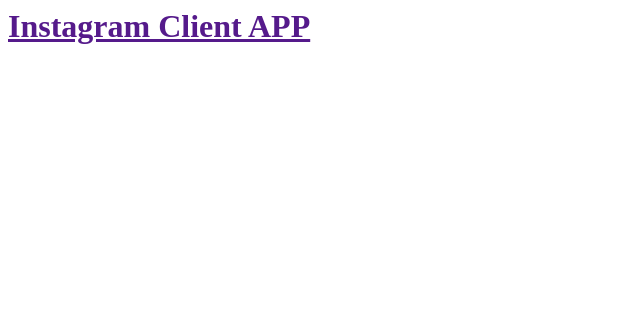
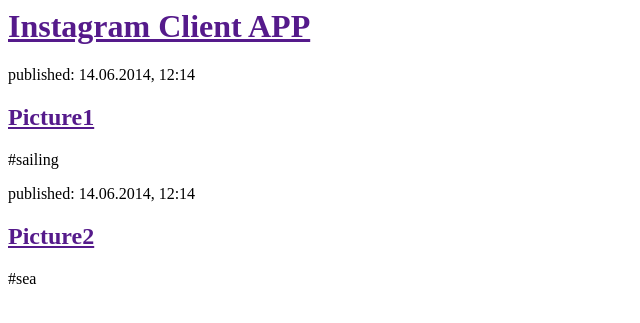
Before and after one commit to metlem/insclientAPP, a Django app: page / in a window 1280 px wide. Shown: the top 323 px of the page, without its empty margins (0-640 px from the left). Run offline with Django 3.2, Linux system fonts and the light colour scheme.

Commit message:
Site için HTML dosyasını değiştirdim.

```diff
--- a/instagramclientAPP/templates/instagramclientAPP/post_list.html
+++ b/instagramclientAPP/templates/instagramclientAPP/post_list.html
@@ -6,7 +6,17 @@
         <div>
             <h1><a href="">Instagram Client APP</a></h1>
         </div>
-</body>
 
+        <div>
+            <p>published: 14.06.2014, 12:14</p>
+            <h2><a href="">Picture1</a></h2>
+            <p>#sailing</p>
+        </div>
 
+        <div>
+            <p>published: 14.06.2014, 12:14</p>
+            <h2><a href="">Picture2</a></h2>
+            <p>#sea</p>
+        </div>
+    </body>
 </html>
```
